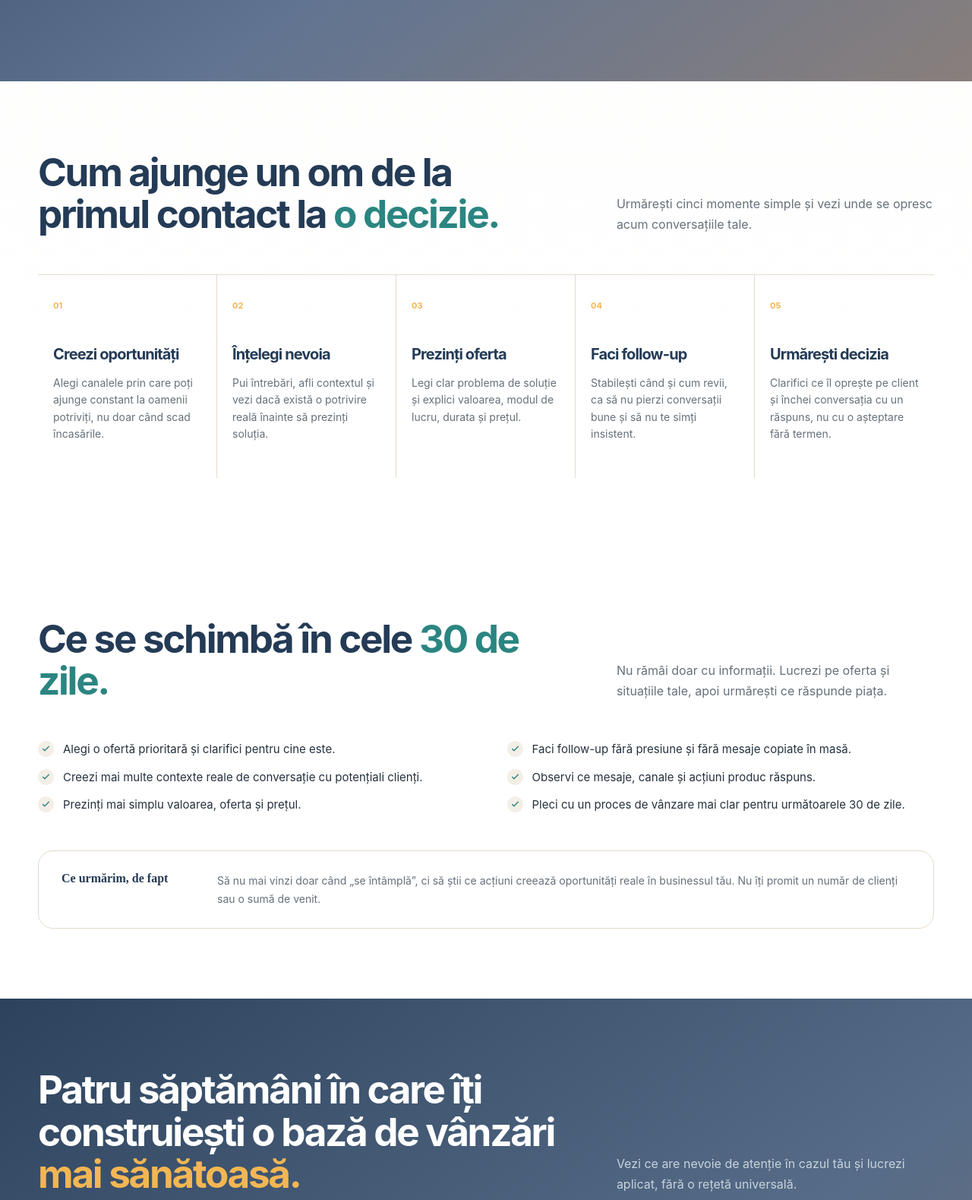
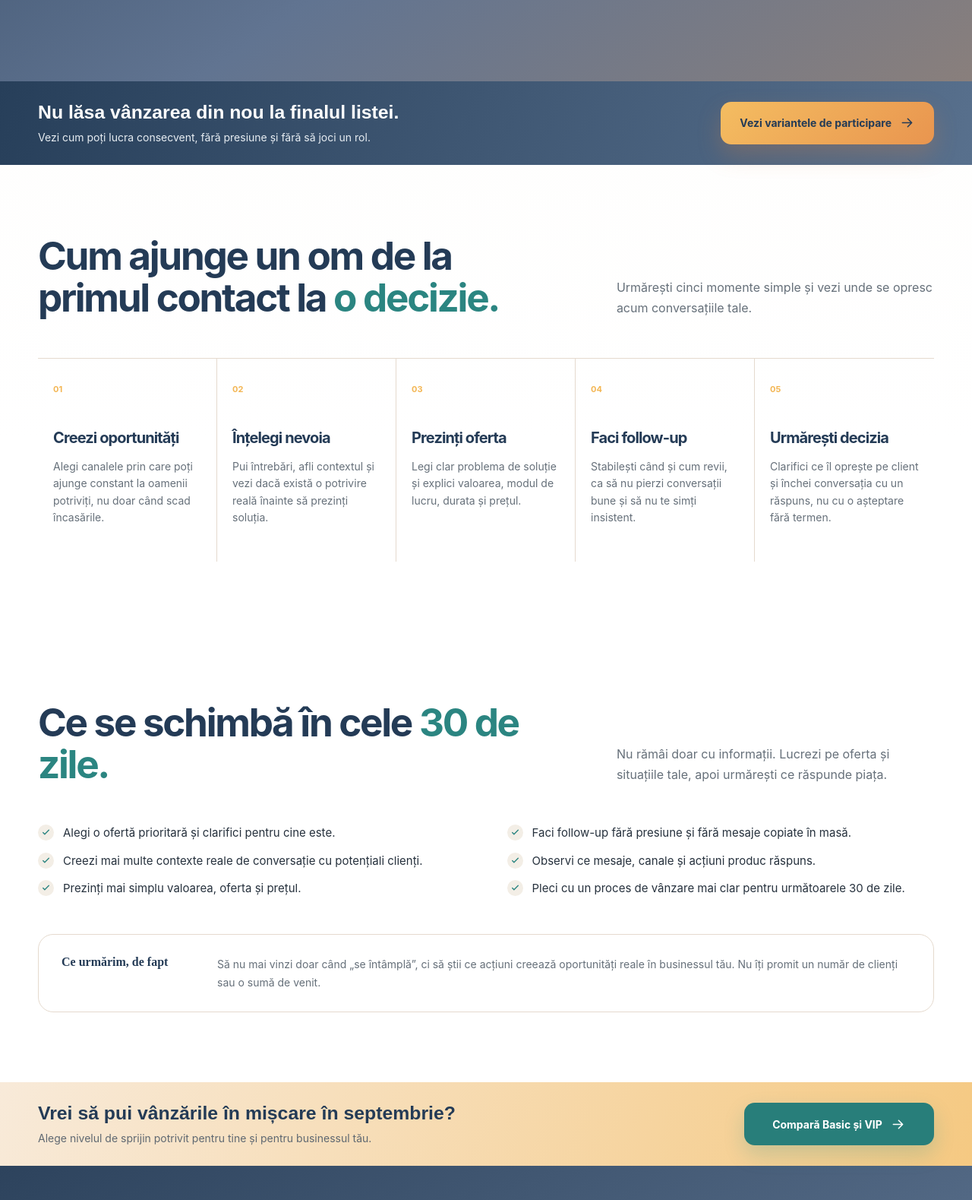
Before and after one commit to claudiacioceanu16-cloud/recalibrare, a website built with Vite: page index.html in a window 1280 px wide. Shown: the part 2621-4200 px from the top of the page at 76% size. Built offline with nearby package versions, Linux system fonts and the light colour scheme.

Commit message:
Improve sales page conversion cues

```diff
--- a/src/main.js
+++ b/src/main.js
@@ -1,7 +1,7 @@
 import './style.css'
 
 const icon = name => {
-  const paths = {arrow:'<path d="M5 12h14M13 6l6 6-6 6"/>',check:'<path d="m5 12 4 4L19 6"/>',spark:'<path d="m12 3 1.6 4.4L18 9l-4.4 1.6L12 15l-1.6-4.4L6 9l4.4-1.6L12 3Z"/>',chart:'<path d="M4 19V9m6 10V5m6 14v-7m4 7H2"/>',message:'<path d="M21 15a4 4 0 0 1-4 4H8l-5 3V7a4 4 0 0 1 4-4h10a4 4 0 0 1 4 4v8Z"/>',users:'<path d="M16 21v-2a4 4 0 0 0-4-4H6a4 4 0 0 0-4 4v2"/><circle cx="9" cy="7" r="4"/><path d="M22 21v-2a4 4 0 0 0-3-3.87"/>',target:'<circle cx="12" cy="12" r="9"/><circle cx="12" cy="12" r="4"/><path d="m15 9 6-6"/>',clock:'<circle cx="12" cy="12" r="9"/><path d="M12 7v5l3 2"/>'}
+  const paths = {arrow:'<path d="M5 12h14M13 6l6 6-6 6"/>',check:'<path d="m5 12 4 4L19 6"/>',spark:'<path d="m12 3 1.6 4.4L18 9l-4.4 1.6L12 15l-1.6-4.4L6 9l4.4-1.6L12 3Z"/>',chart:'<path d="M4 19V9m6 10V5m6 14v-7m4 7H2"/>',message:'<path d="M21 15a4 4 0 0 1-4 4H8l-5 3V7a4 4 0 0 1 4-4h10a4 4 0 0 1 4 4v8Z"/>',users:'<path d="M16 21v-2a4 4 0 0 0-4-4H6a4 4 0 0 0-4 4v2"/><circle cx="9" cy="7" r="4"/><path d="M22 21v-2a4 4 0 0 0-3-3.87"/>',target:'<circle cx="12" cy="12" r="9"/><circle cx="12" cy="12" r="4"/><path d="m15 9 6-6"/>',clock:'<circle cx="12" cy="12" r="9"/><path d="M12 7v5l3 2"/>',whatsapp:'<circle cx="12" cy="12" r="9"/><path d="M8.2 7.8c.3-.5.6-.5.9-.5h.4c.2 0 .4.1.5.5l.8 2c.1.3 0 .5-.2.7l-.7.8c-.2.2-.1.4 0 .6.8 1.4 1.9 2.5 3.3 3.2.3.1.5.1.7-.1l.9-1.1c.2-.2.4-.3.7-.2l2 .9c.3.1.5.3.5.6 0 .5-.2 1.5-.9 2.1-.7.6-1.7.9-2.8.6-1.5-.4-3.4-1.2-5.3-3.1-1.6-1.6-2.7-3.7-3-5.1-.2-.9.1-1.5.4-1.9Z"/>'}
   return `<svg aria-hidden="true" viewBox="0 0 24 24">${paths[name]}</svg>`
 }
 const checks = items => `<ul class="check-list">${items.map(x=>`<li>${icon('check')}<span>${x}</span></li>`).join('')}</ul>`
@@ -22,17 +22,21 @@ document.querySelector('#app').innerHTML=`
 
 <section class="section dark"><div class="shell two-col reveal"><div><small>02 / SCHIMBAREA DE PERSPECTIVĂ</small><h2>Vânzarea nu începe când spui <em>prețul.</em></h2></div><div><p>Clientul nu cumpără doar pentru că produsul tău este bun. Mai întâi trebuie să afle că exiști. Să se recunoască în problemă. Să intre într-o conversație. Să înțeleagă soluția, prețul și implementarea. Apoi să poată lua o decizie.</p><p>Dacă nu ai vizibilitate, ai nevoie de distribuție. Dacă oamenii nu se recunosc în mesaj, ai nevoie de limbajul lor. Dacă pornești conversații, dar nu faci oferta, încă o postare nu rezolvă evitarea. Dacă există interes și nu revii, pierzi leaduri deja câștigate.</p></div></div><div class="shell principle reveal">${icon('spark')}<p>Nu ai nevoie să împingi oamenii să cumpere. Ai nevoie să construiești traseul prin care clientul potrivit își identifică nevoia, înțelege dacă oferta îl ajută și poate alege informat.</p></div></section>
 
+<aside class="conversion-cta"><div class="shell reveal"><div><b>Nu lăsa vânzarea din nou la finalul listei.</b><p>Vezi cum poți lucra consecvent, fără presiune și fără să joci un rol.</p></div><a class="button gold" href="#pachete">Vezi variantele de participare ${icon('arrow')}</a></div></aside>
+
 <section class="section" id="proces"><div class="shell reveal"><small>03 / MECANISMUL BACK TO SALES</small><div class="title-row"><h2>Cele 5 categorii care construiesc <em>vânzarea.</em></h2><p>100 de acțiuni distribuite inteligent — ca să vezi ce produce interes, conversații, oferte și decizii.</p></div><div class="steps">${steps.map((x,i)=>`<article><b>0${i+1}</b><h3>${x[0]}</h3><p>${x[1]}</p></article>`).join('')}</div></div></section>
 
 <section class="section soft"><div class="shell volume reveal"><div class="hundred"><strong>100</strong><span>ACȚIUNI<br>NU PRESUPUNERI</span></div><div><small>04 / DE CE VOLUM?</small><h2>Șase încercări nu sunt suficiente ca să spui <em>„nu funcționează”.</em></h2><p>Cu volum și măsurare apar tipare: ce mesaj deschide conversația, ce client răspunde, unde oamenii se opresc, ce obiecție se repetă și ce canal aduce leaduri potrivite.</p><blockquote>Nu poți controla cine cumpără. Dar poți controla câte ocazii reale creezi și cât de bine înveți din răspunsul pieței.</blockquote></div></div></section>
 
 <section class="section"><div class="shell reveal"><small>05 / REZULTATUL</small><div class="title-row"><h2>La final ai un <em>proces testat de tine.</em></h2><p>Un sistem comercial mai clar, construit pe acțiuni și pe date din piața ta.</p></div><div class="outcomes">${checks(['O singură ofertă prioritară pentru septembrie.','O formulare mai clară a clientului și rezultatului.','Harta traseului de la primul contact la decizie.','Tracker cu 100 de acțiuni și răspunsuri.','Mai multe conversații pornite intenționat.','Un mod simplu de a prezenta oferta și prețul.'])}${checks(['Scripturi adaptabile, nu replici robotice.','Un sistem de follow-up fără presiune.','Lista obiecțiilor reale din piața ta.','Date care arată ce trebuie ajustat.','Un plan comercial pentru următoarele 30 de zile.'])}</div><div class="honesty"><b>O promisiune onestă</b><p>Nu promit un anumit număr de clienți sau o sumă de venit. Rezultatul depinde de ofertă, preț, piață și implementare. Programul îți oferă cadrul, acțiunile, feedbackul și datele necesare.</p></div></div></section>
 
+<aside class="conversion-cta warm"><div class="shell reveal"><div><b>Vrei să pui vânzările în mișcare în septembrie?</b><p>Alege nivelul de sprijin potrivit pentru tine și pentru businessul tău.</p></div><a class="button" href="#pachete">Compară Basic și VIP ${icon('arrow')}</a></div></aside>
+
 <section class="section dark" id="program"><div class="shell reveal"><small>06 / CELE 30 DE ZILE</small><div class="title-row"><h2>Patru săptămâni. Un traseu comercial <em>complet.</em></h2><p>De la claritate la conversație, de la ofertă la decizie și optimizare.</p></div><div class="weeks">${weeks.map((x,i)=>`<article><div><b>0${i+1}</b><small>SĂPTĂMÂNA ${i+1}</small></div><h3>${x[0]}</h3>${checks(x[1])}</article>`).join('')}</div><div class="delivery">${[["clock","20–40 min / zi","Misiuni clare"],["chart","Tracker inclus","Acțiune și răspuns"],["users","Întâlniri săptămânale","Implementare"],["message","Grup + resurse","Scripturi și fișe"]].map(x=>`<div>${icon(x[0])}<span><b>${x[1]}</b><small>${x[2]}</small></span></div>`).join('')}</div></div></section>
 
 <section class="section pricing" id="pachete"><div class="shell reveal"><small>07 / ALEGE VARIANTA</small><div class="title-row"><h2>Proces complet sau proces + <em>feedback personalizat.</em></h2><p>Basic nu este incomplet. VIP înseamnă mai multă personalizare și acces direct.</p></div><div class="price-grid">
 <article class="price-card"><div class="plan"><b>BASIC</b><small>PENTRU STRUCTURĂ ȘI RITM</small></div><p>Pentru tine dacă ai nevoie de structură, misiuni și un ritm care să te scoată din amânare.</p>${checks(['Programul complet de 30 de zile','Misiuni zilnice + trackerul celor 100 de acțiuni','Warm-up înainte de start','4 întâlniri + sesiunea finală','Scripturi, exemple și fișa traseului','Grup comun și feedback colectiv','Materiale și înregistrări 60 de zile'])}<div class="price-block"><small class="offer-label">EARLY-BIRD</small><div><strong class="price-value">179</strong> LEI</div><p class="price-note">Doar până pe 23 august, ora 23:59</p></div><a class="button payment" data-plan="basic" data-standard="https://buy.stripe.com/aFaaEX7lT0sZ4bq8go5J60a" href="https://buy.stripe.com/eVqeVdeOl6Rn9vK8go5J608">Aleg Basic — <span class="button-price">179</span> lei ${icon('arrow')}</a></article>
-<article class="price-card featured"><i>MAXIMUM 12 LOCURI</i><div class="plan"><b>VIP</b><small>PENTRU FEEDBACK DIRECT</small></div><p>Pentru tine dacă ai o ofertă mai complexă sau vrei feedback direct pe situația ta.</p>${checks(['Tot ce este inclus în Basic','Auditul ofertei și traseului clientului','4 sesiuni VIP suplimentare, în grup restrâns','Feedback pe pitch și comunicarea prețului','Feedback pe mesaje și follow-up','Analiza cifrelor și blocajelor','Grup VIP restrâns + prioritate'])}<div class="price-block"><small class="offer-label">EARLY-BIRD</small><div><strong class="price-value">437</strong> LEI</div><p class="price-note">Până pe 23 august, ora 23:59, sau în limita celor 12 locuri disponibile</p></div><a class="button gold payment" data-plan="vip" data-standard="https://buy.stripe.com/dRmeVdeOlcbH23i9ks5J60b" href="https://buy.stripe.com/28EbJ1ay58ZvfU82W45J609">Aleg VIP — <span class="button-price">437</span> lei ${icon('arrow')}</a></article></div><div class="choice" id="contact"><div><b>Nu știi ce să alegi?</b><p>Spune-mi ce vinzi și unde te blochezi. Îți recomand sincer varianta potrivită, nu cea mai scumpă.</p></div><a class="button outline contact" href="https://wa.me/40746266529?text=Bun%C4%83%2C%20Claudia!%20Vreau%20o%20recomandare%20pentru%20pachetul%20Back%20to%20Sales.">Scrie-mi pe WhatsApp ${icon('arrow')}</a></div></div></section>
+<article class="price-card featured"><i>MAXIMUM 12 LOCURI</i><div class="plan"><b>VIP</b><small>PENTRU FEEDBACK DIRECT</small></div><p>Pentru tine dacă ai o ofertă mai complexă sau vrei feedback direct pe situația ta.</p>${checks(['Tot ce este inclus în Basic','Auditul ofertei și traseului clientului','4 sesiuni VIP suplimentare, în grup restrâns','Feedback pe pitch și comunicarea prețului','Feedback pe mesaje și follow-up','Analiza cifrelor și blocajelor','Grup VIP restrâns + prioritate'])}<div class="price-block"><small class="offer-label">EARLY-BIRD</small><div><strong class="price-value">437</strong> LEI</div><p class="price-note">Până pe 23 august, ora 23:59, sau în limita celor 12 locuri disponibile</p></div><a class="button gold payment" data-plan="vip" data-standard="https://buy.stripe.com/dRmeVdeOlcbH23i9ks5J60b" href="https://buy.stripe.com/28EbJ1ay58ZvfU82W45J609">Aleg VIP — <span class="button-price">437</span> lei ${icon('arrow')}</a></article></div><div class="choice" id="contact"><div><b>Nu știi ce să alegi?</b><p>Spune-mi ce vinzi și unde te blochezi. Îți recomand sincer varianta potrivită, nu cea mai scumpă.</p></div><a class="button outline contact" href="https://wa.me/40746266529?text=Bun%C4%83%2C%20Claudia!%20Vreau%20o%20recomandare%20pentru%20pachetul%20Back%20to%20Sales.">${icon('whatsapp')} Scrie-mi pe WhatsApp</a></div></div></section>
 
 <section class="section soft"><div class="shell fit reveal"><article><small>ESTE PENTRU TINE DACĂ</small><h2>Ai ceva valoros de pus în piață.</h2>${checks(['Ești freelancer, prestator, coach, terapeut, consultant sau trainer.','Ești creator, producător sau ai un business local.','Lucrezi în turism, educație, sănătate, construcții, retail sau servicii.','Ai experiență, dar nu ai un proces comercial repetabil.','Nu ai audiență mare, dar poți intra în conversații.'])}</article><article class="not-fit"><small>NU ESTE PENTRU TINE DACĂ</small><h2>Cauți o scurtătură fără acțiune.</h2>${checks(['Vrei o formulă prin care oamenii spun da indiferent de ofertă.','Vrei doar să citești, fără să faci acțiunile.','Aștepți venit sau clienți garantați.','Nu ai nicio idee ce vrei să vinzi.','Nu poți aloca 20–40 de minute pe zi.'])}</article></div></section>
 
--- a/src/style.css
+++ b/src/style.css
@@ -95,3 +95,15 @@ body{font-size:16px}
 .price-note{font-weight:700;color:#A65A4B!important;margin-top:8px}
 .featured .price-note{color:#FFD98B!important}
 @media(max-width:700px){.section{padding:64px 0}.pricing{padding-bottom:42px}.pricing+.section{padding-top:42px}.trust>div{font-size:14px}.delivery span small,.price-block p{font-size:13px}.problem-title{margin-top:36px}.problem-grid{margin-top:18px}}
+
+/* Conversion cues added between the longer sales-page sections. */
+.featured .plan small{color:#fff;background:#ffffff20;border:1px solid #ffffff52;border-radius:999px;padding:7px 10px;font-weight:800;text-shadow:0 1px 8px #17324d66}
+.choice .contact svg{width:23px;height:23px;color:#168c8c;stroke-width:1.9}
+.conversion-cta{padding:26px 0;background:linear-gradient(110deg,#273f5a,#58708d);color:#fff}
+.conversion-cta.warm{background:linear-gradient(110deg,#f8ead9,#f5c982);color:var(--navy)}
+.conversion-cta>.shell{display:flex;align-items:center;justify-content:space-between;gap:34px}
+.conversion-cta b{display:block;font:800 clamp(1.15rem,2vw,1.55rem)/1.25 'Manrope',sans-serif}
+.conversion-cta p{margin:6px 0 0;color:#e7edf2;font-size:14px;line-height:1.5}
+.conversion-cta.warm p{color:#5f6871}
+.conversion-cta .button{flex:none;min-width:250px}
+@media(max-width:700px){.conversion-cta{padding:28px 0}.conversion-cta>.shell{align-items:stretch;flex-direction:column;gap:18px}.conversion-cta .button{width:100%;min-width:0}.featured .plan small{font-size:10px}}
```
